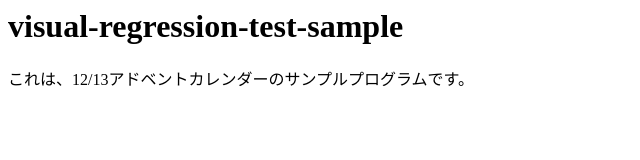
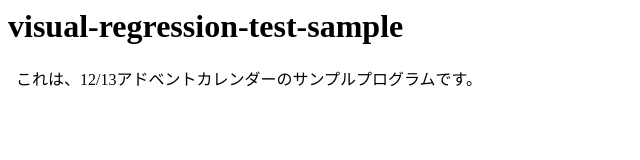
Before and after one commit to ksoga-graat/visual-regression-test-sample, a website: page public/index.html in a window 1280 px wide. Shown: the whole page, without its empty margins (0-640 px from the left). Drawn offline with Linux system fonts and the light colour scheme.

Commit message:
broken html

```diff
--- a/public/index.html
+++ b/public/index.html
@@ -1 +1,2 @@
-<h1>visual-regression-test-sample</h1><p>これは、12/13アドベントカレンダーのサンプルプログラムです。</p>
+<h1>visual-regression-test-sample</h1>
+<p style="margin:8px">これは、12/13アドベントカレンダーのサンプルプログラムです。</p>
```
Also changed, not shown: README.md, cypress/screenshots/index.spec.js/index.html -- Layout is not broken (failed).png (added), cypress/snapshots/index.spec.js/__diff_output__/index.html -- Layout is not broken.diff.png (added).
